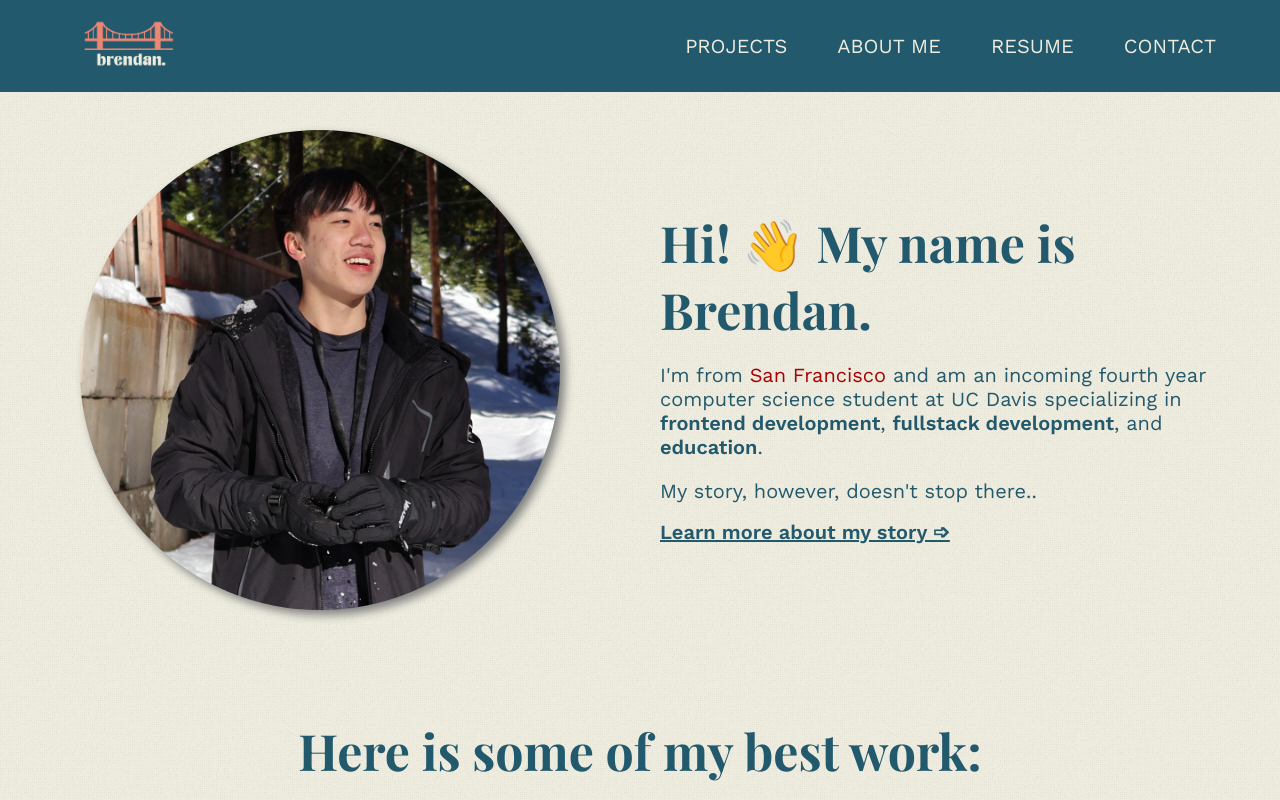
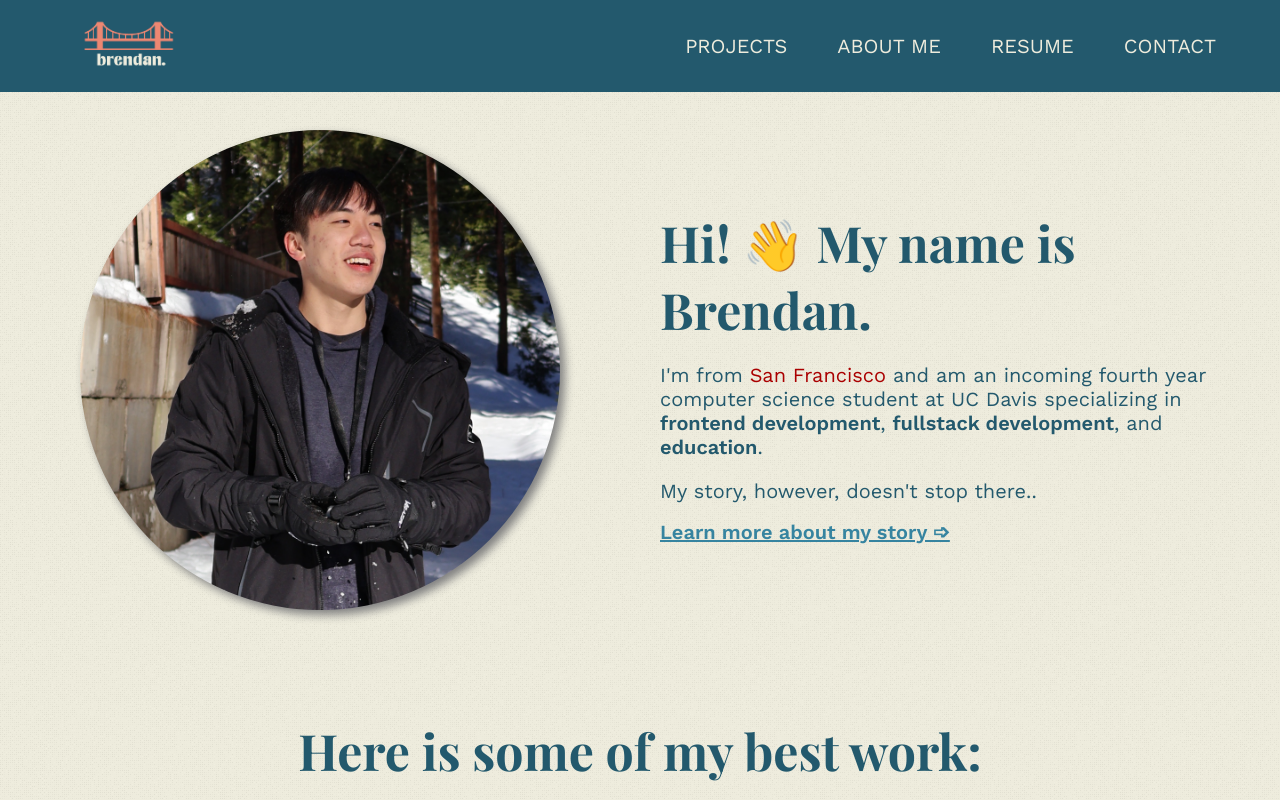
Before and after one commit to brenleung/updated-portfolio, a React (Create React App) app: page / in a window 1280 px wide. In both pictures the pointer is over the element "Learn more about my story ➩". Shown: the top 800 px of the page. Built offline with nearby package versions, Linux system fonts and the light colour scheme.

Commit message:
fixed hover for home

```diff
--- a/src/Home.css
+++ b/src/Home.css
@@ -93,7 +93,7 @@ p {
     color: #23596d;
 }
 
-.drop-in-2 a:hover, .contact-link a:hover {
+.drop-in-2 h2:hover, .contact-link a:hover {
     color: #3684a0;
 }
 
```
